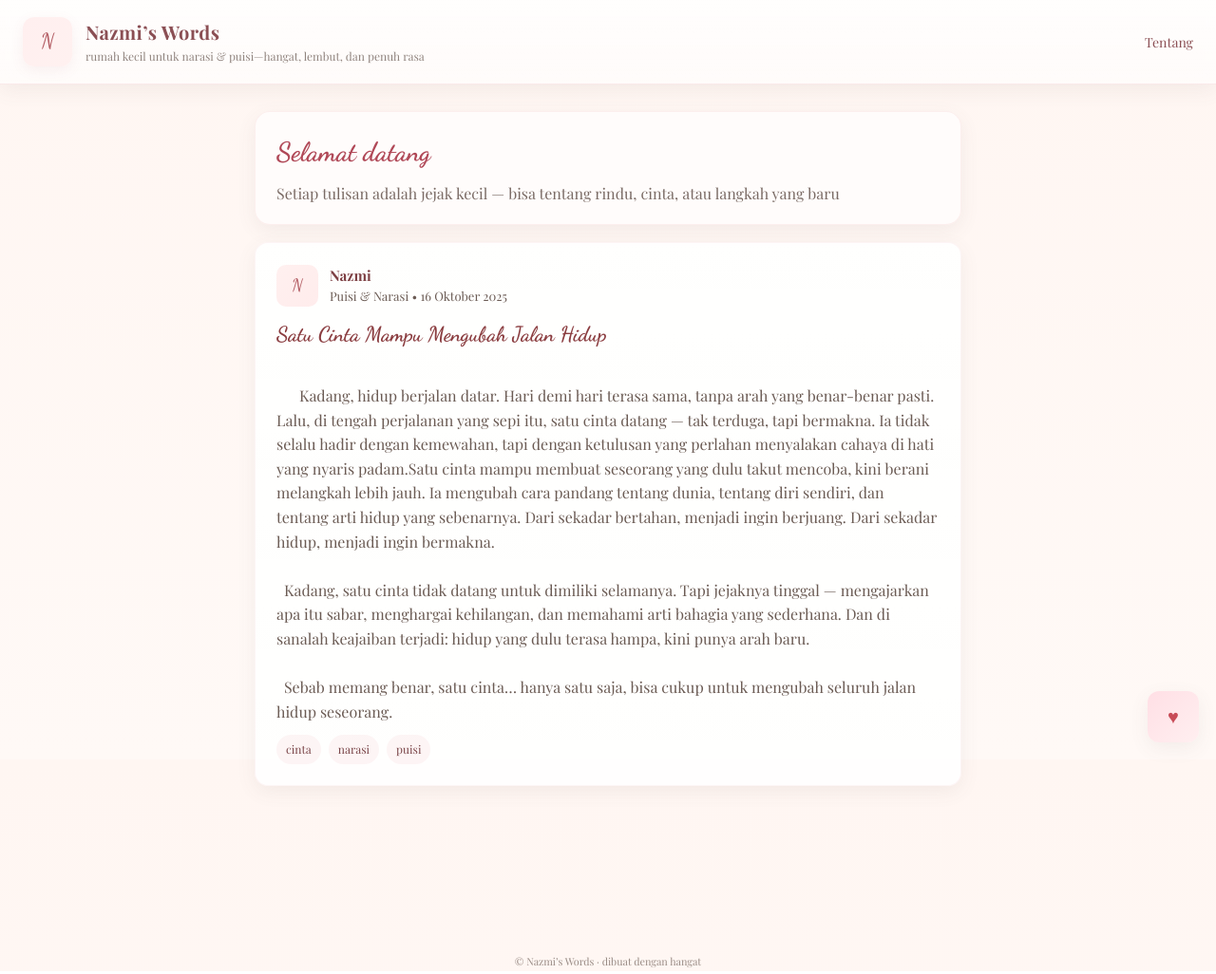
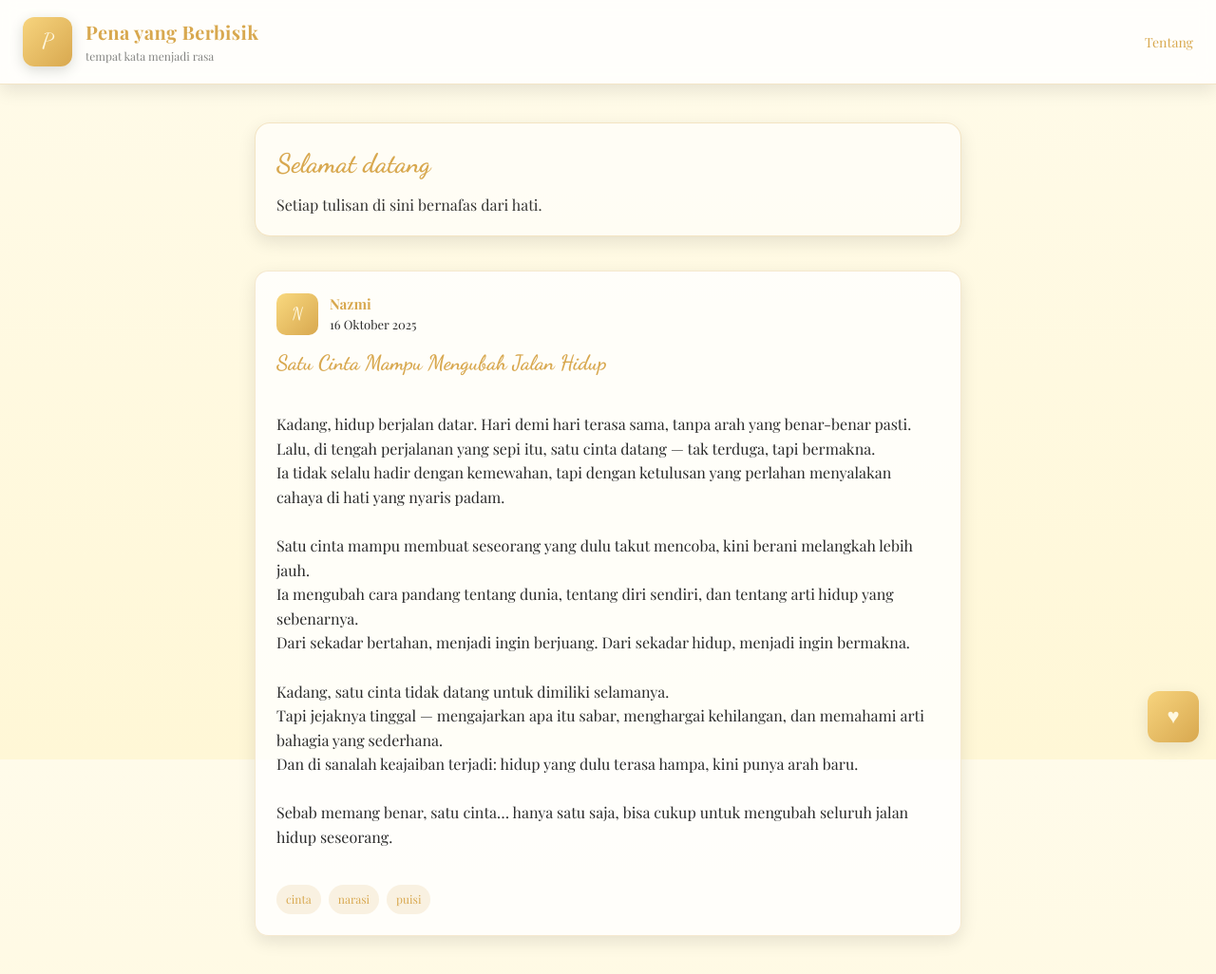
Before and after one commit to najeumi/nazmiwords, a plain HTML site: page index.html in a window 1280 px wide. Shown: the top 1026 px of the page at 95% size. Drawn offline with nearby package versions, Linux system fonts and the light colour scheme.

Commit message:
Add files via upload

```diff
--- a/index.html
+++ b/index.html
@@ -1,145 +1,217 @@
 <!doctype html>
-
 <html lang="id">
 <head>
   <meta charset="utf-8" />
   <meta name="viewport" content="width=device-width,initial-scale=1" />
-  <title>Nazmi’s Words</title>  <!-- Google Fonts: elegant + handwriting -->  <link href="https://fonts.googleapis.com/css2?family=Playfair+Display:wght@400;700&family=Dancing+Script:wght@400;700&display=swap" rel="stylesheet">  <style>
+  <title>Pena yang Berbisik</title>
+
+  <!-- Google Fonts -->
+  <link href="https://fonts.googleapis.com/css2?family=Playfair+Display:wght@400;700&family=Dancing+Script:wght@400;700&display=swap" rel="stylesheet">
+
+  <style>
     :root{
-      --bg1: #FFF6F2; /* soft peach */
-      --bg2: #FFF9F6; /* lighter */
-      --accent: #EBAFB1; /* muted rose */
-      --muted: #6B5B54;
-      --card: rgba(255,255,255,0.7);
-      --glass: rgba(255,255,255,0.65);
-      --shadow: 0 6px 20px rgba(107,91,84,0.08);
+      --bg1: #fffbea; /* putih kekuningan lembut */
+      --bg2: #fff7d6;
+      --accent: #d8a84f; /* kuning hangat */
+      --muted: #2a2a2a; /* teks hitam keabu lembut */
+      --card: rgba(0,0,0,0.05);
+      --shadow: 0 6px 18px rgba(0,0,0,0.1);
     }
 
-    *{box-sizing:border-box}
-    html,body{height:100%}
+    *{box-sizing:border-box;}
+    html,body{height:100%;}
     body{
       margin:0;
-      font-family: 'Playfair Display', serif;
-      background: linear-gradient(180deg,var(--bg1),var(--bg2));
+      font-family:'Playfair Display',serif;
+      background:linear-gradient(180deg,var(--bg1),var(--bg2));
       color:var(--muted);
+      line-height:1.6;
       -webkit-font-smoothing:antialiased;
-      -moz-osx-font-smoothing:grayscale;
-      line-height:1.6;
     }
 
     header{
-      position:sticky; top:0; z-index:10;
-      backdrop-filter: blur(6px);
-      background: linear-gradient(180deg, rgba(255,255,255,0.85), rgba(255,255,255,0.6));
-      border-bottom: 1px solid rgba(235,175,177,0.25);
+      position:sticky;top:0;z-index:10;
+      backdrop-filter:blur(8px);
+      background:rgba(255,255,255,0.8);
+      border-bottom:1px solid rgba(216,168,79,0.3);
       padding:18px 24px;
-      display:flex; align-items:center; justify-content:space-between;
-      box-shadow: var(--shadow);
+      display:flex;align-items:center;justify-content:space-between;
+      box-shadow:var(--shadow);
     }
 
-    .brand{
-      display:flex; gap:14px; align-items:center;
+    .brand{display:flex;gap:14px;align-items:center;}
+    .logo{
+      width:52px;height:52px;border-radius:12px;
+      background:linear-gradient(135deg,#f7d47e,#d8a84f);
+      display:flex;align-items:center;justify-content:center;
+      font-family:'Dancing Script',cursive;
+      font-size:22px;color:#fff8e1;
+      box-shadow:0 4px 14px rgba(0,0,0,0.15);
     }
-    .logo{
-      width:52px; height:52px; border-radius:12px; background:linear-gradient(135deg,#FFEFEF,#FFF1F0); display:flex; align-items:center; justify-content:center; font-family:'Dancing Script', cursive; font-size:22px; color:#B35D64; box-shadow:0 4px 14px rgba(179,93,100,0.08);
-    }
-    h1{margin:0; font-size:20px; letter-spacing:0.4px; color:#8B4F54}
-    p.site-desc{margin:0; font-size:12px; color:rgba(107,91,84,0.75)}
+
+    h1{margin:0;font-size:20px;letter-spacing:0.4px;color:var(--accent);}
+    p.site-desc{margin:0;font-size:12px;color:rgba(50,50,50,0.6);}
 
     .container{
-      max-width:780px; margin:28px auto; padding:0 18px 120px;
+      max-width:780px;
+      margin:40px auto;
+      padding:0 18px 240px;
+      min-height:calc(100vh - 120px);
+      display:flex;
+      flex-direction:column;
+      justify-content:flex-start;
     }
 
     .intro{
-      background: var(--glass);
-      border-radius:16px; padding:20px 22px; box-shadow:var(--shadow);
-      margin-bottom:18px; border:1px solid rgba(235,175,177,0.18);
+      background:rgba(255,255,255,0.6);
+      border-radius:16px;padding:20px 22px;box-shadow:var(--shadow);
+      margin-bottom:18px;border:1px solid rgba(216,168,79,0.3);
     }
-    .intro h2{font-family:'Dancing Script',cursive; margin:0; font-size:28px; color:#B04857}
-    .intro p{margin:8px 0 0; color:rgba(107,91,84,0.9)}
+    .intro h2{font-family:'Dancing Script',cursive;margin:0;font-size:28px;color:var(--accent);}
+    .intro p{margin:8px 0 0;color:rgba(0,0,0,0.8);}
 
-    /* Posts */
     article.post{
-      background: linear-gradient(180deg, rgba(255,255,255,0.9), rgba(255,255,255,0.88));
-      border-radius:14px; padding:22px; margin:18px 0; box-shadow:var(--shadow);
-      border:1px solid rgba(235,175,177,0.12);
-      transition: transform .28s ease, box-shadow .28s ease;
+      background:rgba(255,255,255,0.8);
+      border-radius:14px;padding:22px;margin:18px 0;
+      box-shadow:var(--shadow);
+      border:1px solid rgba(216,168,79,0.25);
+      transition:transform .28s ease,box-shadow .28s ease;
     }
-    article.post:hover{transform:translateY(-6px); box-shadow:0 16px 40px rgba(107,91,84,0.12)}
+    article.post:hover{transform:translateY(-6px);box-shadow:0 16px 40px rgba(0,0,0,0.15);}
 
-    .post-meta{display:flex; gap:12px; align-items:center; margin-bottom:12px}
-    .avatar{width:44px; height:44px; border-radius:10px; background:linear-gradient(135deg,#FFF0EF,#FFECEC); display:flex; align-items:center; justify-content:center; font-family:'Dancing Script',cursive; font-size:18px; color:#B35D64}
-    .meta-text{font-size:13px}
-    .meta-text strong{display:block; font-size:15px; color:#7D3F43}
+    .post-meta{display:flex;gap:12px;align-items:center;margin-bottom:12px;}
+    .avatar{
+      width:44px;height:44px;border-radius:10px;
+      background:linear-gradient(135deg,#f9d97f,#d8a84f);
+      display:flex;align-items:center;justify-content:center;
+      font-family:'Dancing Script',cursive;
+      font-size:18px;color:#fff8e1;
+    }
+    .meta-text{font-size:13px;}
+    .meta-text strong{display:block;font-size:15px;color:var(--accent);}
 
-    .post-title{font-family:'Dancing Script',cursive; font-size:22px; margin:6px 0 8px; color:#8B3D40}
-    .post-content{font-size:16px; color:var(--muted); white-space:pre-wrap}
+    .post-title{font-family:'Dancing Script',cursive;font-size:22px;margin:6px 0 8px;color:var(--accent);}
+    .post-content{font-size:16px;color:var(--muted);white-space:pre-wrap;}
 
-    /* small utilities */
-    .tags{margin-top:12px; display:flex; gap:8px; flex-wrap:wrap}
-    .tag{font-size:12px; padding:6px 10px; border-radius:999px; background:rgba(235,175,177,0.12); color:#7A4548}
+    .tags{margin-top:12px;display:flex;gap:8px;flex-wrap:wrap;}
+    .tag{font-size:12px;padding:6px 10px;border-radius:999px;background:rgba(216,168,79,0.15);color:var(--accent);}
 
-    footer{max-width:780px; margin:36px auto 80px; padding:0 18px; color:rgba(107,91,84,0.7); font-size:13px; text-align:center}
+    footer{max-width:780px;margin:36px auto 80px;padding:0 18px;color:rgba(60,60,60,0.6);font-size:13px;text-align:center;}
 
-    @media (max-width:640px){
-      header{padding:14px}
-      .container{padding:0 14px}
-      .intro h2{font-size:22px}
-      .post-title{font-size:20px}
+    /* Floating heart button */
+    .heart{
+      position:fixed;right:18px;bottom:18px;
+      width:54px;height:54px;display:flex;align-items:center;justify-content:center;
+      background:linear-gradient(135deg,#f7d47e,#d8a84f);
+      border-radius:12px;box-shadow:var(--shadow);
+      cursor:pointer;transition:transform .2s ease;
+    }
+    .heart:hover{transform:scale(1.1);}
+    .heart::before{content:'♥';font-size:22px;color:#fff8e1;font-family:serif;}
+
+    /* Hearts explosion */
+    .explode-heart{
+      position:fixed;font-size:18px;pointer-events:none;
+      animation:explode 1s ease-out forwards;color:#d8a84f;
+    }
+    @keyframes explode{
+      0%{opacity:1;transform:scale(1) translate(0,0);}
+      100%{opacity:0;transform:scale(1.8) translate(var(--x),var(--y));}
     }
 
-    /* subtle floating heart animation */
-    .heart{position:fixed; right:18px; bottom:18px; width:54px; height:54px; display:flex; align-items:center; justify-content:center; background:linear-gradient(135deg,#FFDFE5,#FFEFF0); border-radius:12px; box-shadow:var(--shadow); cursor:default}
-    .heart:before{content:'♥'; font-size:20px; color:#C84B57; font-family:serif}
-
-  </style></head>
-<body><header>
+    @media(max-width:640px){
+      header{padding:14px;}
+      .container{padding:0 14px;}
+      .intro h2{font-size:22px;}
+      .post-title{font-size:20px;}
+    }
+  </style>
+</head>
+<body>
+  <header>
     <div class="brand">
-    <div class="logo">N</div>
+      <div class="logo">P</div>
       <div>
-      <h1>Nazmi’s Words</h1>
-      <p class="site-desc">rumah kecil untuk narasi & puisi—hangat, lembut, dan penuh rasa</p>
+        <h1>Pena yang Berbisik</h1>
+        <p class="site-desc">tempat kata menjadi rasa</p>
       </div>
     </div>
-  <nav aria-label="Site navigation">
-    <a href="#about" style="text-decoration:none;color:#8B4F54;font-size:14px">Tentang</a>
+    <nav>
+      <a href="#about" style="text-decoration:none;color:var(--accent);font-size:14px;">Tentang</a>
     </nav>
-</header><main class="container">
+  </header>
+
+  <main class="container">
     <section class="intro" id="about">
       <h2>Selamat datang</h2>
-    <p>Setiap tulisan adalah jejak kecil — bisa tentang rindu, cinta, atau langkah yang baru</p>
-  </section>  <!-- POST: Satu Cinta Mampu Mengubah Jalan Hidup -->  <article class="post">
+      <p>Setiap tulisan di sini bernafas dari hati.</p>
+    </section>
+
+    <article class="post">
       <div class="post-meta">
         <div class="avatar">N</div>
-      <div class="meta-text"><strong>Nazmi</strong><span>Puisi & Narasi • 16 Oktober 2025</span></div>
+        <div class="meta-text"><strong>Nazmi</strong><span>16 Oktober 2025</span></div>
       </div>
       <h3 class="post-title">Satu Cinta Mampu Mengubah Jalan Hidup</h3>
       <div class="post-content">
-      Kadang, hidup berjalan datar. Hari demi hari terasa sama, tanpa arah yang benar-benar pasti. Lalu, di tengah perjalanan yang sepi itu, satu cinta datang — tak terduga, tapi bermakna. Ia tidak selalu hadir dengan kemewahan, tapi dengan ketulusan yang perlahan menyalakan cahaya di hati yang nyaris padam.Satu cinta mampu membuat seseorang yang dulu takut mencoba, kini berani melangkah lebih jauh. Ia mengubah cara pandang tentang dunia, tentang diri sendiri, dan tentang arti hidup yang sebenarnya. Dari sekadar bertahan, menjadi ingin berjuang. Dari sekadar hidup, menjadi ingin bermakna.
+Kadang, hidup berjalan datar. Hari demi hari terasa sama, tanpa arah yang benar-benar pasti.
+Lalu, di tengah perjalanan yang sepi itu, satu cinta datang — tak terduga, tapi bermakna.
+Ia tidak selalu hadir dengan kemewahan, tapi dengan ketulusan yang perlahan menyalakan cahaya di hati yang nyaris padam.
 
-  Kadang, satu cinta tidak datang untuk dimiliki selamanya. Tapi jejaknya tinggal — mengajarkan apa itu sabar, menghargai kehilangan, dan memahami arti bahagia yang sederhana. Dan di sanalah keajaiban terjadi: hidup yang dulu terasa hampa, kini punya arah baru.
+Satu cinta mampu membuat seseorang yang dulu takut mencoba, kini berani melangkah lebih jauh.
+Ia mengubah cara pandang tentang dunia, tentang diri sendiri, dan tentang arti hidup yang sebenarnya.
+Dari sekadar bertahan, menjadi ingin berjuang. Dari sekadar hidup, menjadi ingin bermakna.
+
+Kadang, satu cinta tidak datang untuk dimiliki selamanya.
+Tapi jejaknya tinggal — mengajarkan apa itu sabar, menghargai kehilangan, dan memahami arti bahagia yang sederhana.
+Dan di sanalah keajaiban terjadi: hidup yang dulu terasa hampa, kini punya arah baru.
 
 Sebab memang benar, satu cinta… hanya satu saja, bisa cukup untuk mengubah seluruh jalan hidup seseorang.
       </div>
-<div class="tags" aria-hidden>
+      <div class="tags">
         <span class="tag">cinta</span>
         <span class="tag">narasi</span>
         <span class="tag">puisi</span>
       </div>
+    </article>
+  </main>
 
-  </article>  <!-- You can duplicate the article block above to add more posts --></main><div class="heart" title="Nazmi’s Words"></div><footer>
-  <small>© Nazmi’s Words · dibuat dengan hangat</small>
-</footer><!-- Optional script: smooth scroll and simple keyboard shortcut to focus compose (for future feature) --><script>
-  // Smooth scroll for internal links
+  <div class="heart" id="mainHeart" title="Love Nazmi’s Words"></div>
+
+  <footer>
+    <small>© Nazmi · setiap kata, dari hati</small>
+  </footer>
+
+  <script>
+    // Smooth scroll
     document.querySelectorAll('a[href^="#"]').forEach(a=>{
       a.addEventListener('click', e=>{
-      e.preventDefault(); const id=a.getAttribute('href'); document.querySelector(id)?.scrollIntoView({behavior:'smooth'});
-    })
-  })
+        e.preventDefault();
+        const id=a.getAttribute('href');
+        document.querySelector(id)?.scrollIntoView({behavior:'smooth'});
+      });
+    });
 
-  // Example: press 'n' to jump to top (for quick navigation)
-  document.addEventListener('keydown', e=>{
-    if(e.key === 'n' && !e.metaKey && !e.ctrlKey) window.scrollTo({top:0, behavior:'smooth'});
-  })
-</script></body>
+    // Heart explosion
+    const mainHeart = document.getElementById('mainHeart');
+    mainHeart.addEventListener('click', function(e) {
+      for (let i = 0; i < 10; i++) {
+        const heart = document.createElement('div');
+        heart.classList.add('explode-heart');
+        heart.textContent = '♥️';
+        const rect = mainHeart.getBoundingClientRect();
+        heart.style.left = rect.left + rect.width / 2 + 'px';
+        heart.style.top = rect.top + rect.height / 2 + 'px';
+        const x = (Math.random() - 0.5) * 200 + 'px';
+        const y = (Math.random() - 0.5) * 200 + 'px';
+        heart.style.setProperty('--x', x);
+        heart.style.setProperty('--y', y);
+        document.body.appendChild(heart);
+        setTimeout(() => heart.remove(), 1000);
+      }
+      mainHeart.style.transform = 'scale(1.3)';
+      setTimeout(() => mainHeart.style.transform = 'scale(1)', 200);
+    });
+  </script>
+</body>
 </html>
```
Lines whose indentation alone changed are shown as unchanged.
